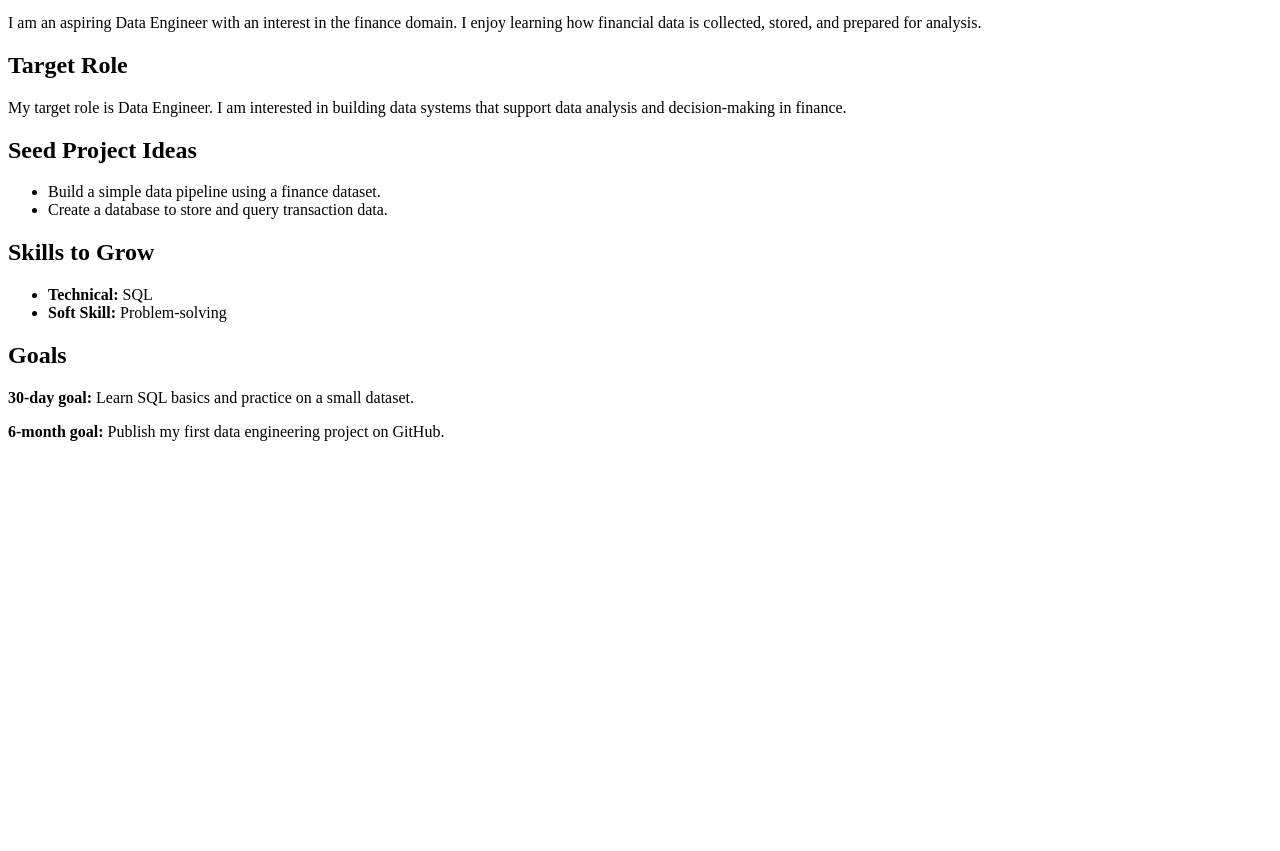
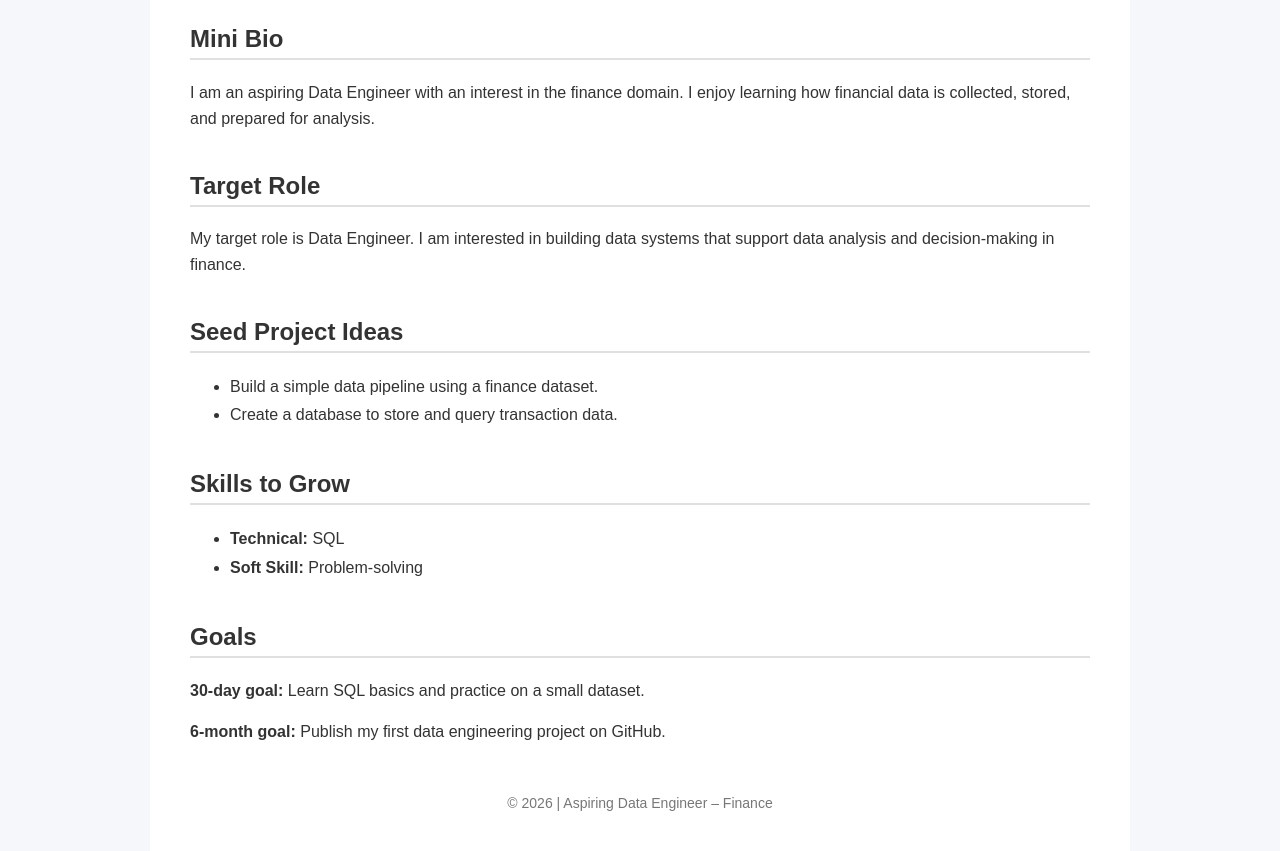
Before and after one commit to Ditshego-Xobo/ditshegomalepe.github.io, a plain HTML site: page index.html in a window 1280 px wide. Shown: the part 113-964 px from the top of the page. Before the commit the page ends 800 px from the top, so only its background shows below. Drawn offline with Linux system fonts and the light colour scheme.

Commit message:
Update index.html

```diff
--- a/index.html
+++ b/index.html
@@ -2,8 +2,55 @@
 <html>
 <head>
   <title>My Data Portfolio</title>
+
+  <style>
+    body {
+      font-family: Arial, sans-serif;
+      background-color: #f5f7fa;
+      color: #333;
+      margin: 0;
+      padding: 0;
+    }
+
+    .container {
+      max-width: 900px;
+      margin: auto;
+      padding: 40px;
+      background-color: white;
+    }
+
+    h1 {
+      color: #1f4fd8;
+      text-align: center;
+    }
+
+    h2 {
+      color: #333;
+      border-bottom: 2px solid #e0e0e0;
+      padding-bottom: 5px;
+      margin-top: 40px;
+    }
+
+    p {
+      line-height: 1.6;
+    }
+
+    ul {
+      line-height: 1.8;
+    }
+
+    .footer {
+      margin-top: 50px;
+      text-align: center;
+      font-size: 14px;
+      color: #777;
+    }
+  </style>
 </head>
+
 <body>
+
+  <div class="container">
 
     <h1>My Data Portfolio</h1>
 
@@ -35,5 +82,11 @@
     <p><strong>30-day goal:</strong> Learn SQL basics and practice on a small dataset.</p>
     <p><strong>6-month goal:</strong> Publish my first data engineering project on GitHub.</p>
 
+    <div class="footer">
+      © 2026 | Aspiring Data Engineer – Finance
+    </div>
+
+  </div>
+
 </body>
 </html>
```
Lines whose indentation alone changed are shown as unchanged.
